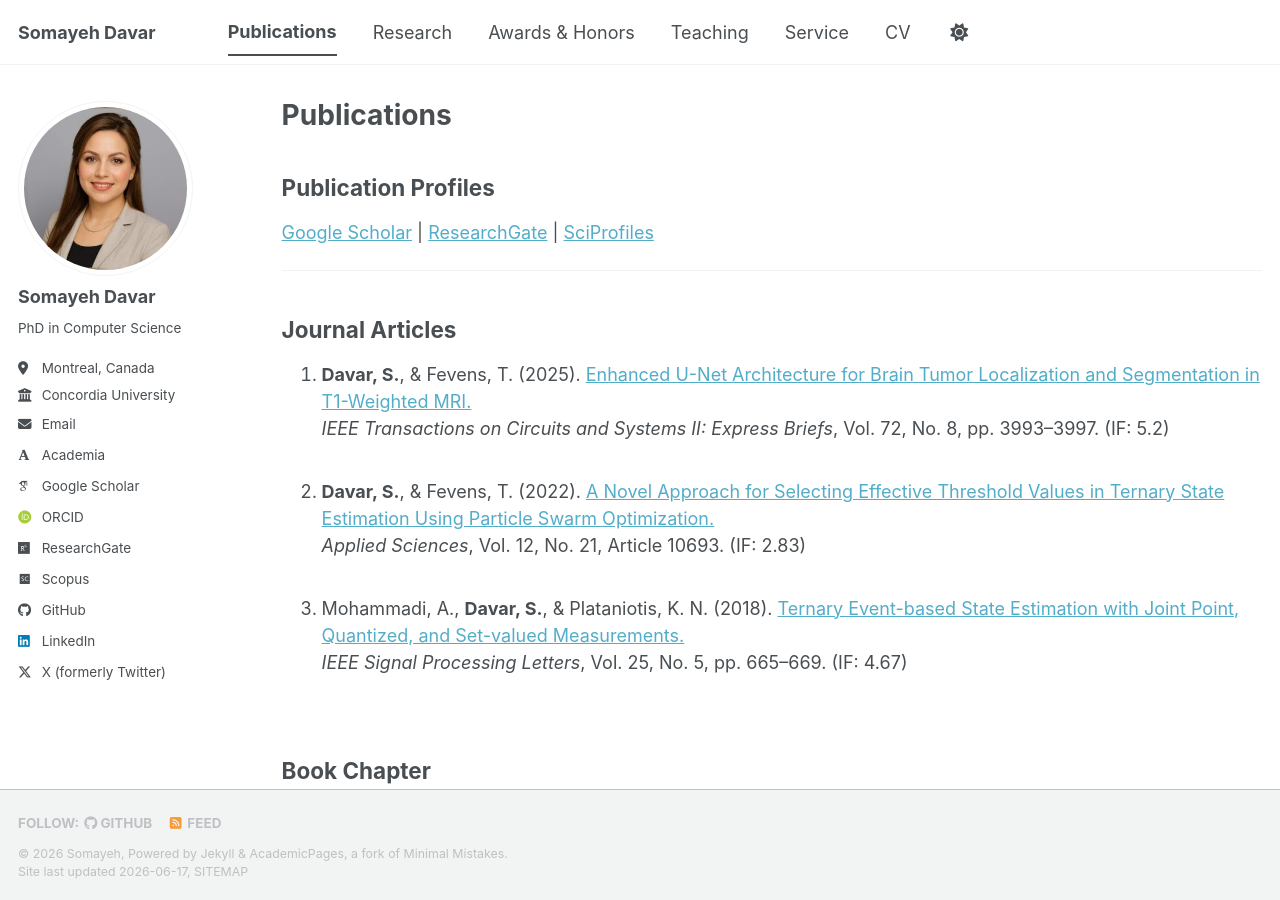
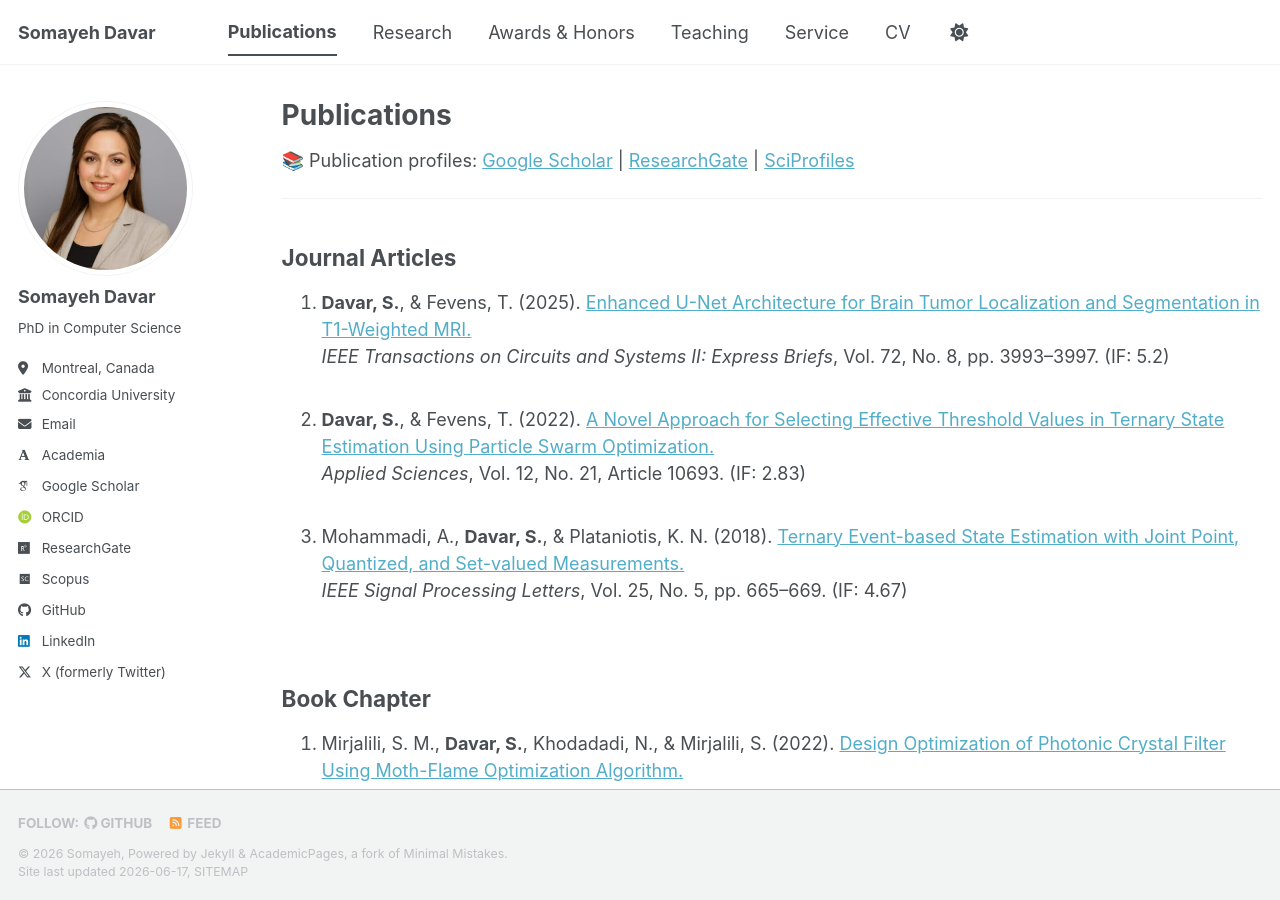
Before and after one commit to sdavar/sdavar.github.io, a Jekyll site: the page built from _pages/publications.html, in a window 1280 px wide and 900 px high. Built offline with Jekyll 4.4.1, drawn with Linux system fonts in a browser that asks for light colours; some web fonts are replaced; a script bundle is joined from its source files by our own code; library files that are not in the unit come from our copies.

```diff
--- a/_pages/publications.html
+++ b/_pages/publications.html
@@ -5,9 +5,9 @@ permalink: /publications/
 author_profile: true
 ---
 
-<h2>Publication Profiles</h2>
 
 <p>
+📚 Publication profiles:
 <a href="https://scholar.google.com/citations?user=XKDspPcAAAAJ&hl=en" target="_blank">Google Scholar</a> |
 <a href="https://www.researchgate.net/profile/Somayeh-Davar" target="_blank">ResearchGate</a> |
 <a href="https://sciprofiles.com/profile/SomayehDavar" target="_blank">SciProfiles</a>
```
